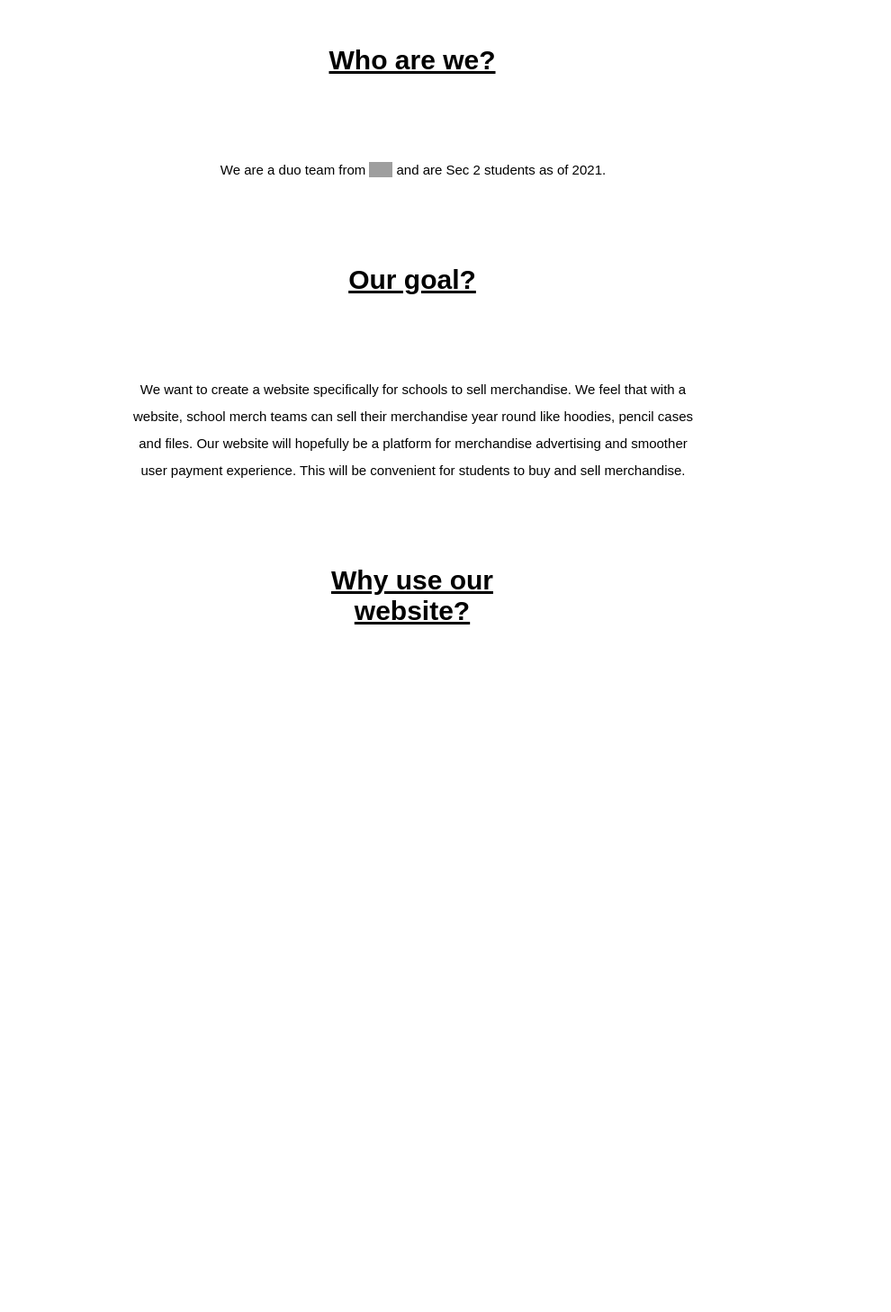
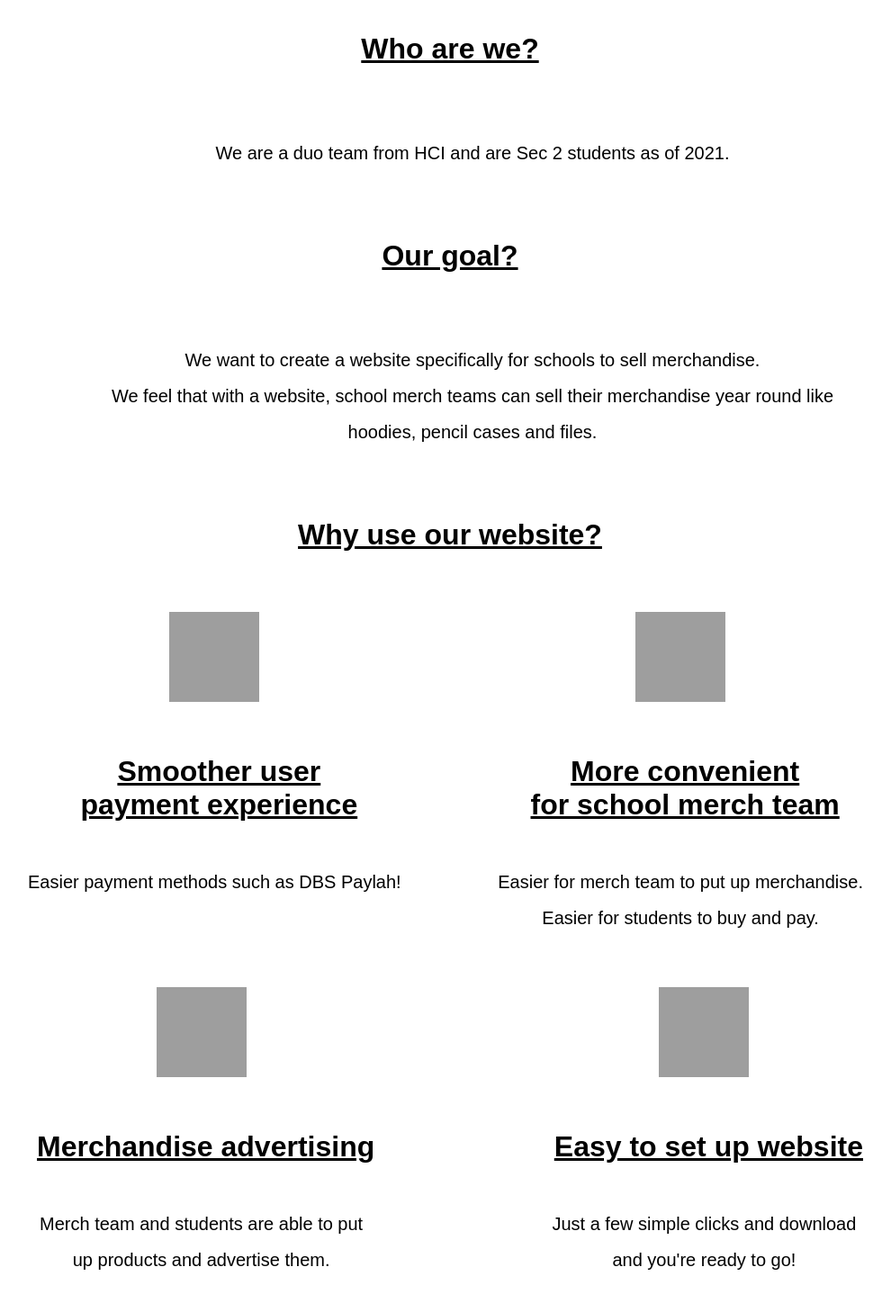
Before and after one commit to Vincent-Cayadi/Hwa-Chong-E-Commerce, a web app: file about.html in a window 1280 px wide; the page is wider, and only the part inside the window is pictured. Shown: that part at 90% size, without its empty margins (155-1145 px from the left). Before the commit the page ends 694 px from the top of that part, so only its background shows below. Run offline with its HTML, style and script files only (its server is not run), Linux system fonts and the light colour scheme; grey boxes are pictures that could not be loaded.

Commit message:
About page

```diff
--- a/about.html
+++ b/about.html
@@ -7,26 +7,48 @@
         <link href="assets/css/about.css" rel="stylesheet">
     </head>
     <body>
+
     <div>
-    <h1>Who are we?</h1>
-    <p>We are a duo team from <span>HCI</span> and are Sec 2 students as of 2021.
-
-    </p>
+        <h1>Who are we?</h1>
+        <p>We are a duo team from HCI and are Sec 2 students as of 2021.</p>
     </div>
 
     <div>
-    <h1>Our goal?</h1>
-    <p> We want to create a website specifically for schools to sell merchandise. We feel
-        that with a website, school merch teams can sell their merchandise year round like
-        hoodies, pencil cases and files. Our website will hopefully be a platform for
-        merchandise advertising and smoother user payment experience. This will be convenient
-        for students to buy and sell merchandise.</p>
+        <h1>Our goal?</h1>
+        <p> We want to create a website specifically for schools to sell merchandise.<br> We feel
+        that with a website, school merch teams can sell their merchandise year round like<br>
+        hoodies, pencil cases and files. </p>
     </div>
 
-    <div>
+
     <h1>Why use our website?</h1>
-    <p></p>
+    <div class="box">
+        <div class="i1">
+            <p><img src = https://t3.ftcdn.net/jpg/00/97/00/12/360_F_97001279_GpX8j7PY9BKbzxeiTpGdiMLVaPfS6geD.jpg><br></p>
+            <h1>Smoother user <br> payment experience</h1>
+            <p>Easier payment methods such as DBS Paylah!</p>
+        </div>
+
+        <div class="i2">
+            <p><img src=https://static.thenounproject.com/png/2357753-200.png></p>
+            <h1>More convenient<br> for school merch team</h1>
+            <p>Easier for merch team to put up merchandise.<br> Easier for students to buy and pay.</p>
+        </div>
+
+        <div class="i3">
+            <p><img src=https://thumbs.dreamstime.com/b/icon-advertising-outline-style-icon-design-illustration-white-background-eps-icon-advertising-outline-style-icon-design-182968099.jpg></p>
+            <h1>Merchandise advertising</h1>
+            <p>Merch team and students are able to put<br> up products and advertise them.</p>
+        </div>
+
+        <div class="i4">
+            <p><img src=https://encrypted-tbn0.gstatic.com/images?q=tbn:ANd9GcRZ2VKs40zgdiXbu8aR9epMTgK7VgxG5ZpNig&usqp=CAU></p>
+            <h1>Easy to set up website</h1>
+            <p>Just a few simple clicks and download<br> and you're ready to go!</p>
+        </div>
     </div>
+
+
 
 
     </body>
--- a/assets/css/about.css
+++ b/assets/css/about.css
@@ -1,5 +1,4 @@
 html{
-    font-size: 15px;
     font-family: Arial, Helvetica, sans-serif;
 }
 
@@ -8,25 +7,69 @@ html{
 p{
     text-align: center;
     padding: 40px;
-    width: 50%;
-    position: relative;
-    left: 250px;
+    width: 100%;
     line-height: 2;
+    font-size: 20px;
 
 
 }
 
 h1{
     text-align: center;
-    padding: 30px;
-    width: 250px;
-    position:relative;
-    left:450px;
+    padding: 15px;
+    width: 100%;
     text-decoration: underline;
 }
 
-span{
-    background: url(https://sites.google.com/site/hciwikibook20/_/rsrc/1326794899731/home/our-core-values/Hwa_Chong_Institution_Logo.jpeg?height=200&width=200);
-    background-size: cover;
-    -webkit-text-fill-color: transparent;
+h2{
+    text-align: center;
+    width:100%;
+    font-size:10px;
+
 }
+.box{
+    height:800px;
+    width:75%;
+    left:12.5%;
+    position:relative;
+    font-size: 10;
+
+}
+
+
+.box div p{
+    padding:10px;
+}
+
+.i1{
+    position:absolute;
+    top:0px;
+}
+
+.i2{
+    position:absolute;
+    top:0px;
+    right:0px;
+}
+
+
+.i3{
+    position:absolute;
+    bottom:0px;
+    left:0px;
+}
+
+.i4{
+    position:absolute;
+    bottom:0px;
+    right:0px;
+
+}
+
+
+
+
+img{
+    width:100px;
+    height:100px;
+}
```
